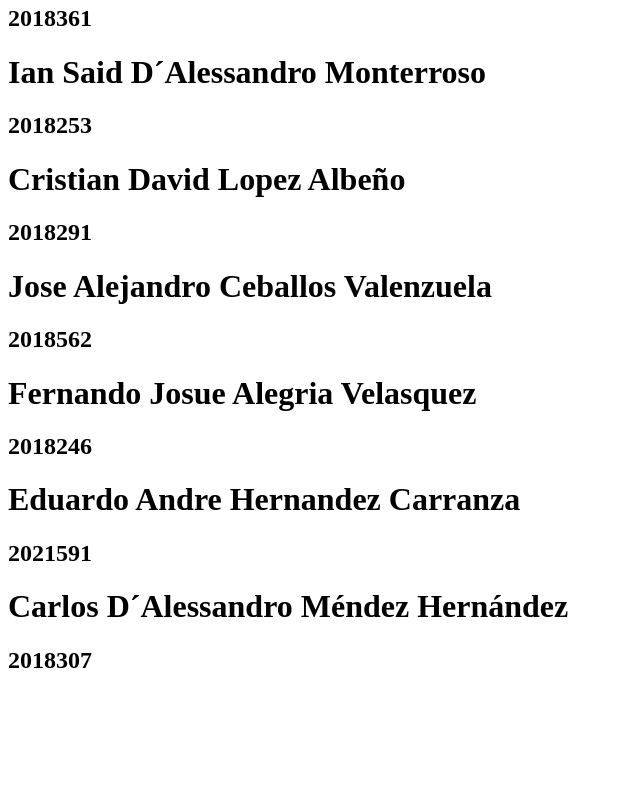
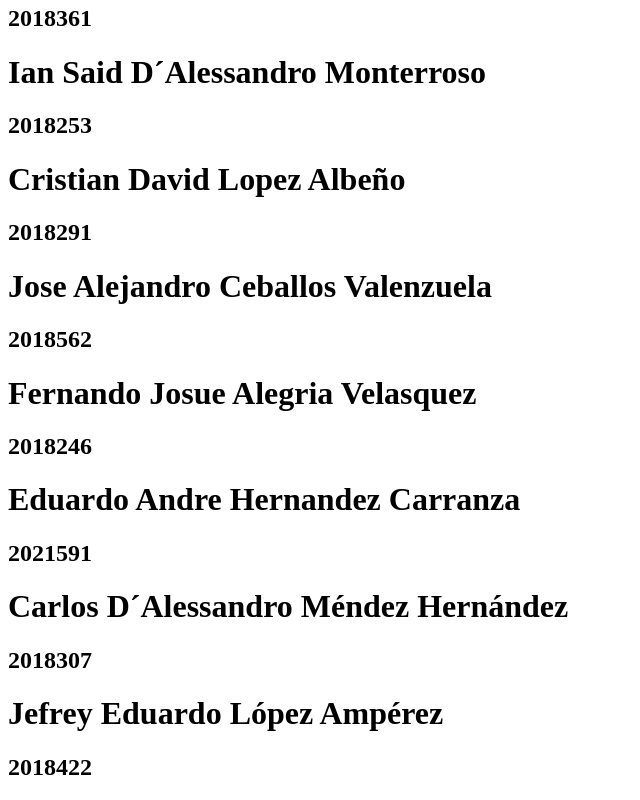
Before and after one commit to pedroarmas24/IN5AM2022, a plain HTML site: page index.html in a window 1280 px wide. Shown: the part 1219-2019 px from the top of the page, without its empty margins (0-640 px from the left). Before the commit the page ends 1913 px from the top, so only its background shows below. Drawn offline with Linux system fonts and the light colour scheme.

Commit message:
Se agregaron nombres y apellidos de estudiante

```diff
--- a/index.html
+++ b/index.html
@@ -43,6 +43,8 @@
     <h2>2021591</h2>
     <h1>Carlos D´Alessandro Méndez Hernández</h1>
     <h2>2018307</h2>
+    <h1>Jefrey Eduardo López Ampérez</h1>
+    <h2>2018422</h2>
 
   </body>
 </html>
```
